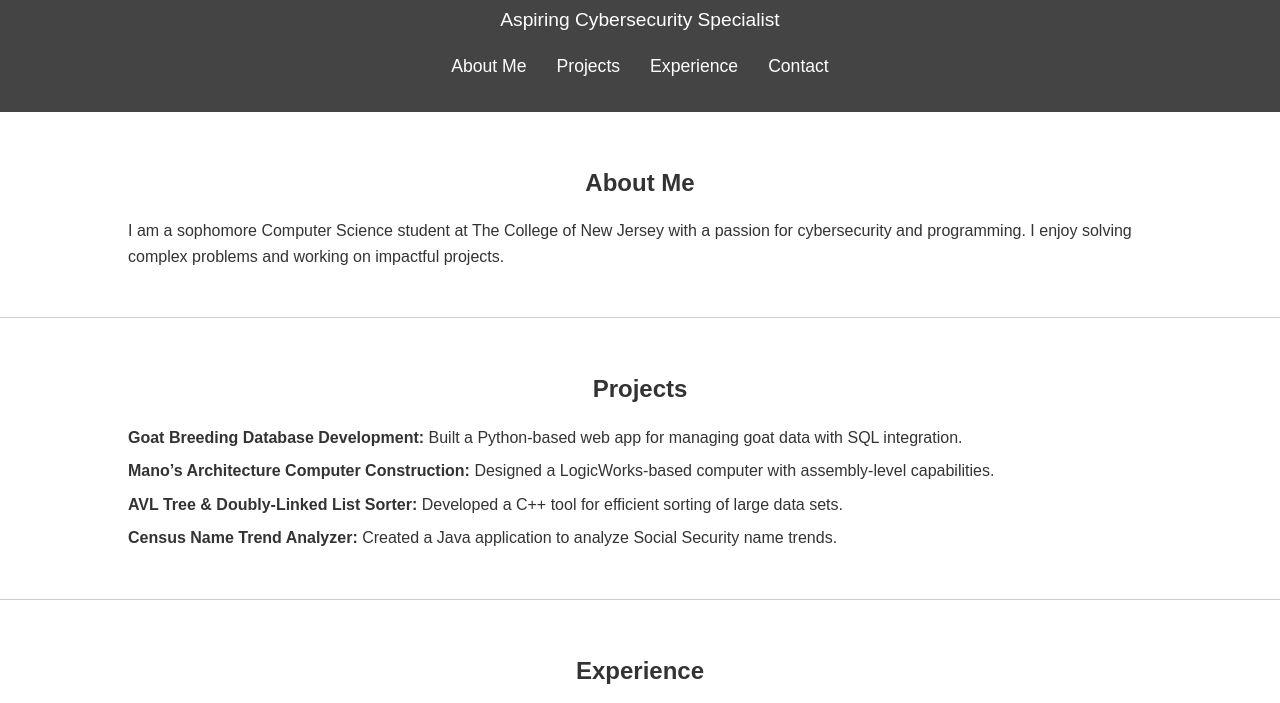
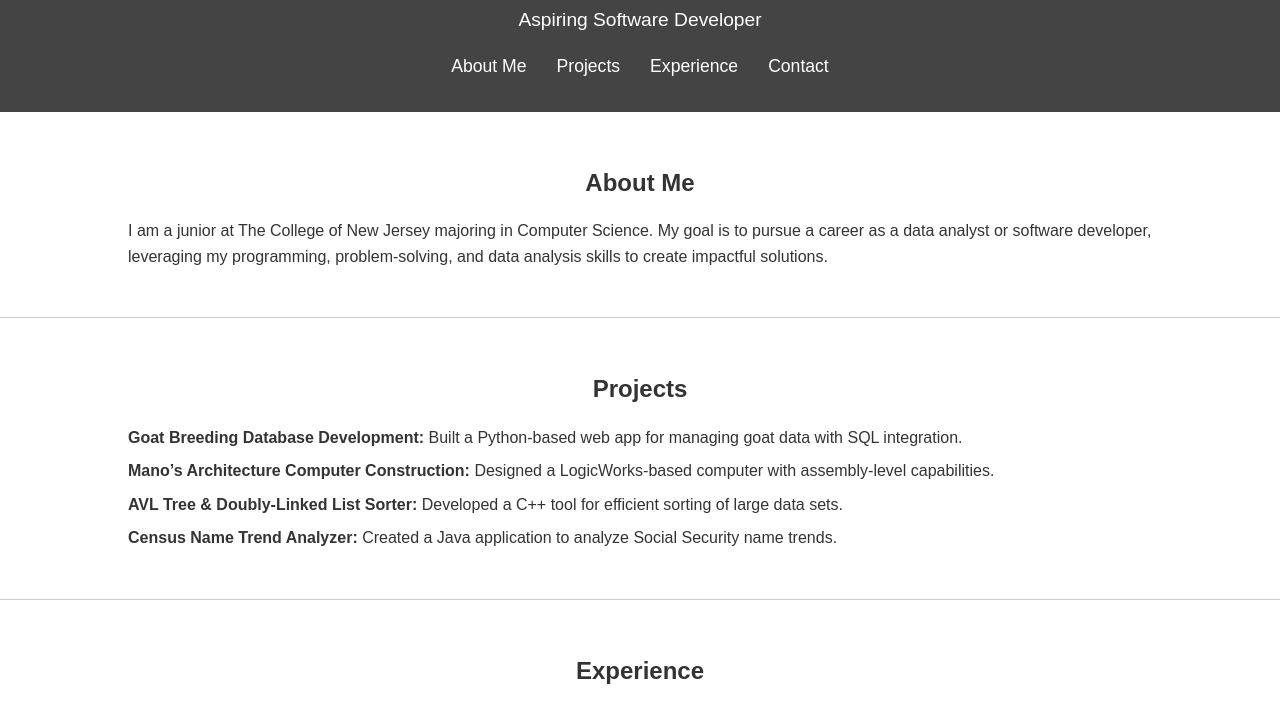
Before and after one commit to delorenzoBrian/Profile, a plain HTML site: page index.html in a window 1280 px wide. Shown: the part 83-786 px from the top of the page. Drawn offline with Linux system fonts and the light colour scheme.

Commit message:
Updating portfolio III

```diff
--- a/index.html
+++ b/index.html
@@ -10,7 +10,7 @@
     <header>
         <div class="container">
             <h1>Brian DeLorenzo</h1>
-            <p>Aspiring Cybersecurity Specialist</p>
+            <p>Aspiring Software Developer</p>
             <nav>
                 <ul>
                     <li><a href="#about">About Me</a></li>
@@ -25,7 +25,7 @@
     <section id="about" class="section">
         <div class="container">
             <h2>About Me</h2>
-            <p>I am a sophomore Computer Science student at The College of New Jersey with a passion for cybersecurity and programming. I enjoy solving complex problems and working on impactful projects.</p>
+            <p>I am a junior at The College of New Jersey majoring in Computer Science. My goal is to pursue a career as a data analyst or software developer, leveraging my programming, problem-solving, and data analysis skills to create impactful solutions.</p>
         </div>
     </section>
 
```
